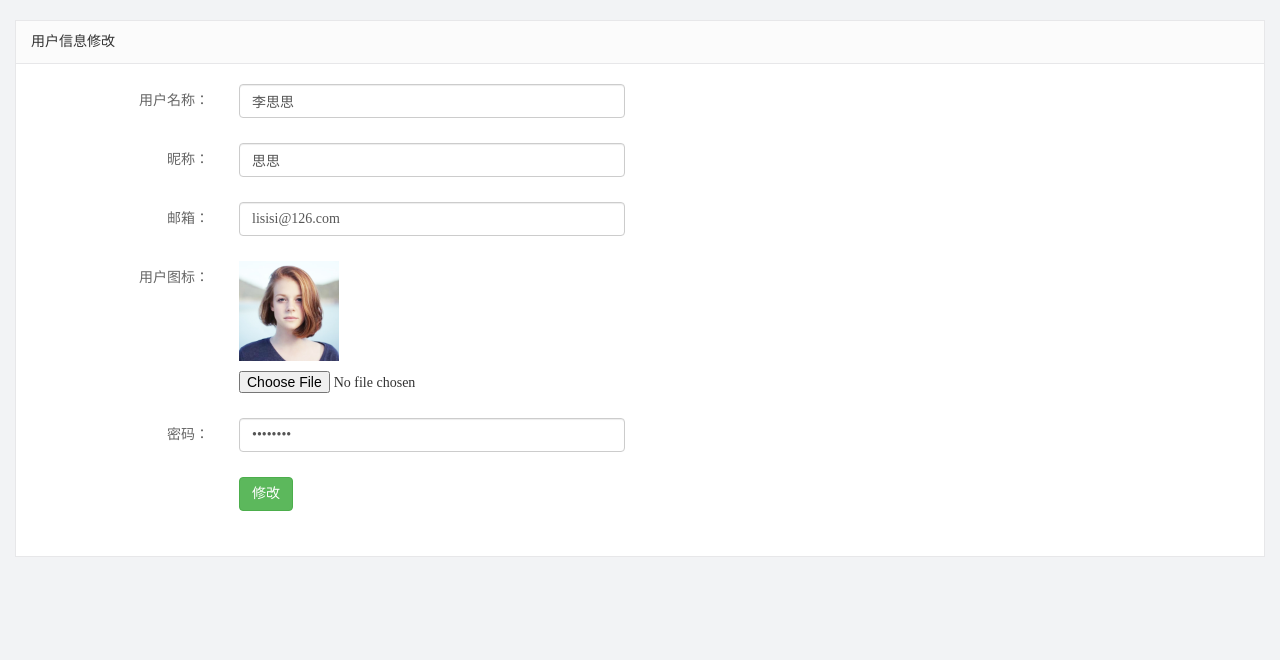
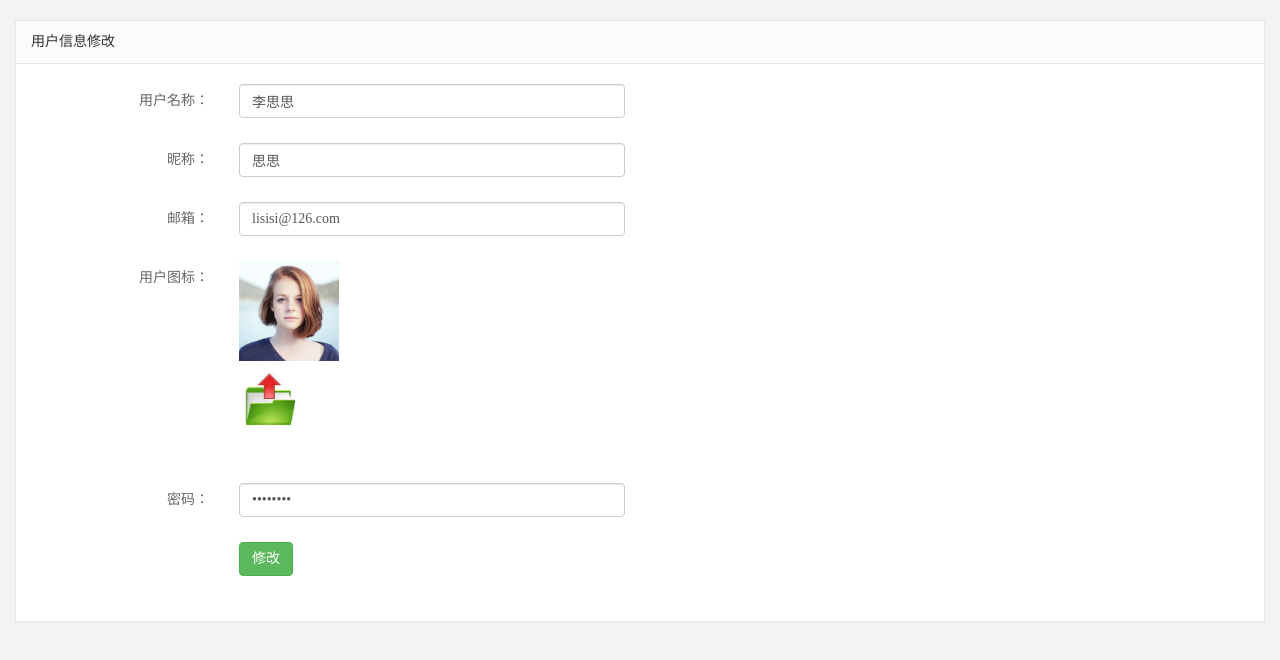
Before and after one commit to Daihui00/bigEvent, a plain HTML site: page web_back/user.html in a window 1280 px wide. Drawn offline with Linux system fonts and the light colour scheme; no server answers.

Commit message:
美化上传图片按钮

```diff
--- a/web_back/user.html
+++ b/web_back/user.html
@@ -43,8 +43,12 @@
                 <div class="form-group">
                     <label for="inputPassword3" class="col-sm-2 control-label">用户图标：</label>
                     <div class="col-sm-10">
-                        <img src="images/2.jpg" alt="" class="user_pic">
-                        <input type="file" name="user_pic" id="exampleInputFile">
+                        <img src="images/2.jpg" alt="" class="user_pic"><br>
+                        <!-- 修改提交按钮图片 -->
+                        <label for="exampleInputFile">
+                            <img src="./images/uploadFileIcon.png" alt="">
+                        </label>
+                        <input type="file" style="opacity: 0" name="user_pic" id="exampleInputFile">
                     </div>
                 </div>
 
@@ -115,7 +119,6 @@
                 })
             })
          })
-        //  http://localhost:8000/admin/userinfo_edit
      </script>
 </body>
 
```
Also changed, not shown: web_back/images/uploadFileIcon.png (added).
